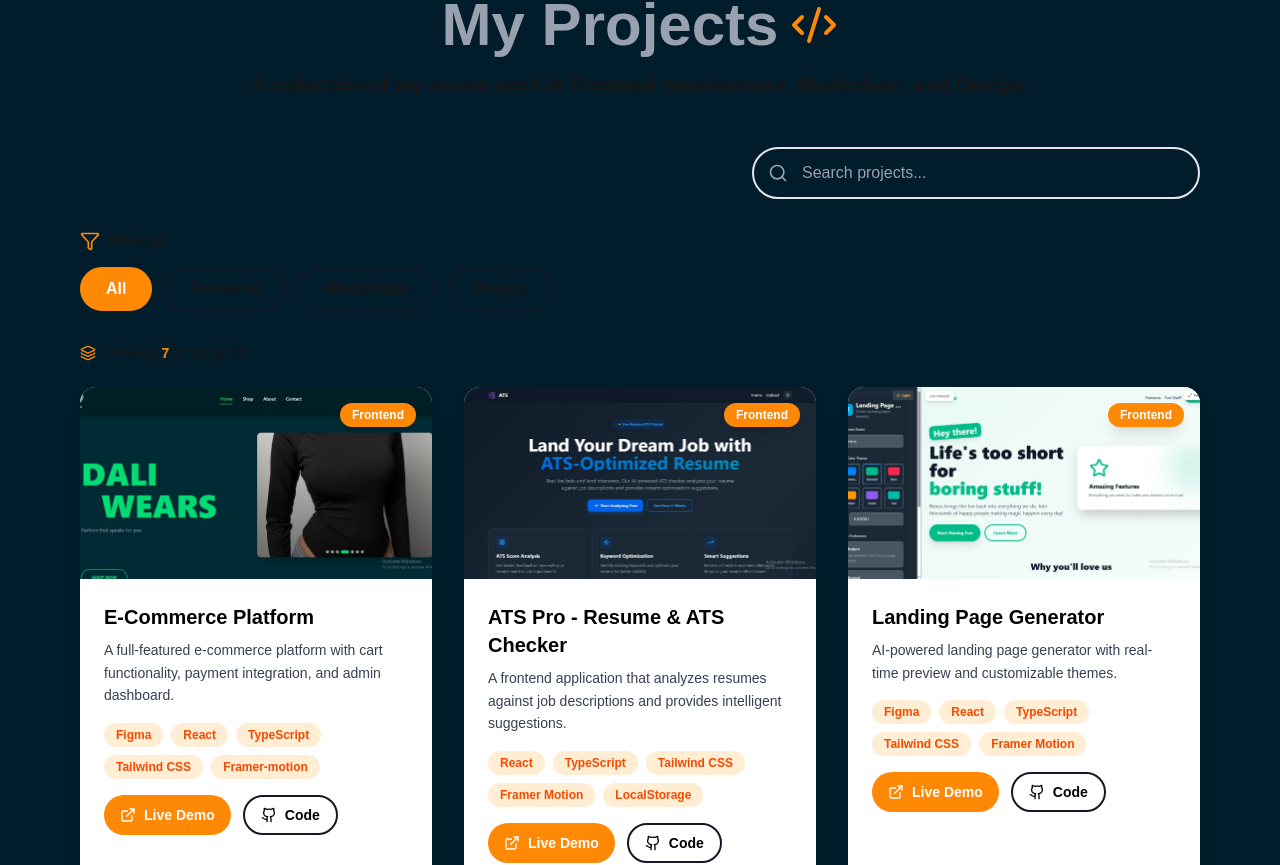
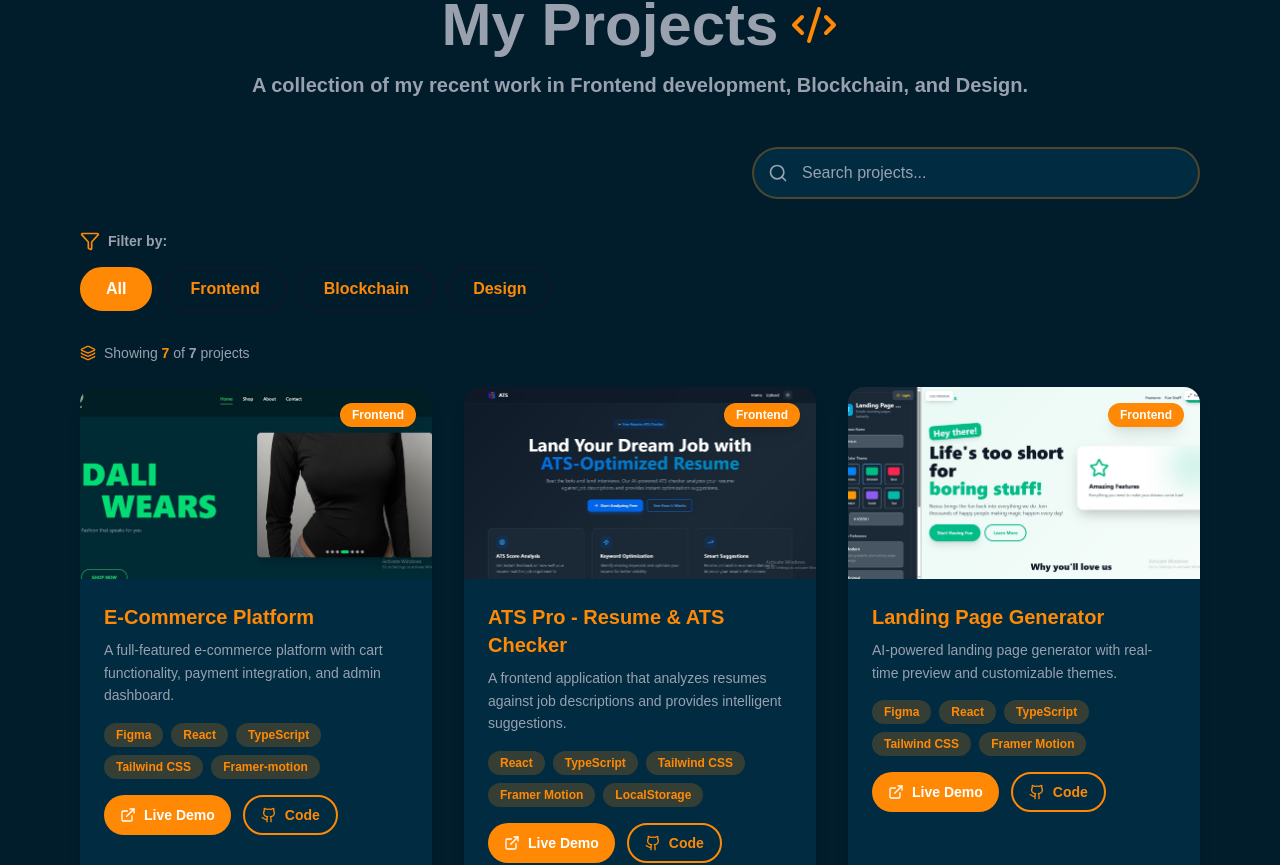
Before and after one commit to Idraezy/portfolio-v2, a Next.js app: page / in a window 1280 px wide. Shown: the part 1791-2656 px from the top of the page. Built offline with nearby package versions, Linux system fonts and the light colour scheme.

Commit message:
Refactor color scheme for light mode consistency
Updated Home and Projects sections to use a consistent orange and gray color palette, removing dark mode-specific classes and ensuring uniform appearance across components. This improves visual coherence and simplifies the color management in the UI.

```diff
--- a/app/sections/Home.tsx
+++ b/app/sections/Home.tsx
@@ -120,7 +120,7 @@ export default function Home() {
           {/* Name */}
           <motion.h1
             className="text-4xl sm:text-5xl md:text-6xl lg:text-7xl font-bold
-                       text-[#001D2A] dark:text-orange-400
+                        text-orange-400
                        text-center lg:text-left mt-2"
             initial={{ opacity: 0, x: -30 }}
             animate={{ opacity: 1, x: 0 }}
--- a/app/sections/Projects.tsx
+++ b/app/sections/Projects.tsx
@@ -155,7 +155,7 @@ export default function Projects() {
             </h1>
             <Code2 className="w-8 h-8 sm:w-10 sm:h-10 md:w-12 md:h-12 text-orange-400" />
           </div>
-          <p className="text-sm sm:text-base md:text-lg lg:text-xl dark:text-gray-400 font-semibold text-center">
+          <p className="text-sm sm:text-base md:text-lg lg:text-xl text-gray-400 font-semibold text-center">
             A collection of my recent work in Frontend development, Blockchain, and Design.
           </p>
         </motion.div>
@@ -174,7 +174,7 @@ export default function Projects() {
               placeholder="Search projects..."
               value={searchQuery}
               onChange={(e) => setSearchQuery(e.target.value)}
-              className="w-full pl-12 pr-4 py-3 rounded-full dark:bg-[#012b40] border-2 border-gray-200 dark:border-orange-400/30 dark:text-gray-400 placeholder-gray-400 focus:outline-none focus:border-orange-400 transition-all duration-300"
+              className="w-full pl-12 pr-4 py-3 rounded-full bg-[#012b40] border-2 border-orange-400/30 text-gray-400 placeholder-gray-400 focus:outline-none focus:border-orange-400 transition-all duration-300"
             />
           </div>
         </motion.div>
@@ -188,7 +188,7 @@ export default function Projects() {
         >
           <div className="flex items-center gap-2 mb-4">
             <Filter className="w-4 h-4 sm:w-5 sm:h-5 text-orange-400" />
-            <span className="text-xs sm:text-sm font-semibold dark:text-gray-400">Filter by:</span>
+            <span className="text-xs sm:text-sm font-semibold text-gray-400">Filter by:</span>
           </div>
           <div className="flex flex-wrap gap-2 sm:gap-3">
             {categories.map((category) => (
@@ -198,7 +198,7 @@ export default function Projects() {
                 className={`px-4 sm:px-6 py-1.5 sm:py-2 rounded-full text-sm sm:text-base font-semibold transition-all duration-300 border-2 ${
                   selectedCategory === category
                     ? 'bg-orange-400 text-white border-orange-400 cursor-pointer'
-                    : 'bg-transparent border-[#111827] dark:text-orange-400 hover:bg-orange-400 hover:text-white hover:border-orange-400 dark:hover:text-white cursor-pointer'
+                    : 'bg-transparent border-[#111827] text-orange-400 hover:bg-orange-400  hover:border-orange-400 hover:text-white cursor-pointer'
                 }`}
               >
                 {category}
@@ -211,7 +211,7 @@ export default function Projects() {
         <motion.div
           initial={{ opacity: 0 }}
           animate={{ opacity: 1 }}
-          className="mb-6 flex items-center gap-2 text-sm dark:text-gray-400"
+          className="mb-6 flex items-center gap-2 text-sm text-gray-400"
         >
           <Layers className="w-4 h-4 text-orange-400" />
           <span>Showing <span className="font-bold text-orange-400">{filteredProjects.length}</span> of <span className="font-bold">{projects.length}</span> projects</span>
@@ -236,7 +236,7 @@ export default function Projects() {
                 transition: { duration: 0.3 }
               }}
               whileTap={{ scale: 0.98 }}
-              className="group relative bg-white dark:bg-[#012b40] rounded-2xl overflow-hidden shadow-lg hover:shadow-2xl transition-all duration-300"
+              className="group relative bg-[#012b40] rounded-2xl overflow-hidden shadow-lg hover:shadow-2xl transition-all duration-300"
               style={{ transformStyle: 'preserve-3d' }}
             >
               {/* Animated Border Glow */}
@@ -257,7 +257,7 @@ export default function Projects() {
               />
 
               {/* Project Image */}
-              <div className="relative h-40 sm:h-48 overflow-hidden bg-gray-200 dark:bg-gray-700">
+              <div className="relative h-40 sm:h-48 overflow-hidden bg-gray-700">
                 <motion.img
                   src={project.image}
                   alt={project.title}
@@ -289,13 +289,13 @@ export default function Projects() {
               {/* Project Content */}
               <div className="p-4 sm:p-6 relative z-10">
                 <motion.h3
-                  className="text-lg sm:text-xl font-bold text-black dark:text-orange-400 mb-2"
+                  className="text-lg sm:text-xl font-bold text-orange-400 mb-2"
                   whileHover={{ x: 5 }}
                   transition={{ duration: 0.2 }}
                 >
                   {project.title}
                 </motion.h3>
-                <p className="text-xs sm:text-sm text-gray-700 dark:text-gray-400 mb-4 leading-relaxed line-clamp-3">
+                <p className="text-xs sm:text-sm text-gray-400 mb-4 leading-relaxed line-clamp-3">
                   {project.description}
                 </p>
 
@@ -311,7 +311,7 @@ export default function Projects() {
                         scale: 1.1,
                         backgroundColor: 'rgba(251, 146, 60, 0.3)'
                       }}
-                      className="relative group/tech px-2 sm:px-3 py-0.5 sm:py-1 text-xs font-semibold bg-orange-100 dark:bg-orange-400/20 text-orange-600 dark:text-orange-400 rounded-full cursor-default"
+                      className="relative group/tech px-2 sm:px-3 py-0.5 sm:py-1 text-xs font-semibold bg-orange-400/20 text-orange-400 rounded-full cursor-default"
                       title={techDescriptions[tech] || tech}
                     >
                       {tech}
@@ -345,7 +345,7 @@ export default function Projects() {
                       rel="noopener noreferrer"
                       whileHover={{ scale: 1.05 }}
                       whileTap={{ scale: 0.95 }}
-                      className="flex items-center gap-1.5 sm:gap-2 px-3 sm:px-4 py-1.5 sm:py-2 border-2 border-[#111827] dark:border-orange-400 text-black dark:text-orange-400 rounded-full font-semibold hover:bg-orange-400 dark:hover:text-white hover:text-white hover:border-orange-400 transition-all duration-300 text-xs sm:text-sm"
+                      className="flex items-center gap-1.5 sm:gap-2 px-3 sm:px-4 py-1.5 sm:py-2 border-2 border-orange-400 text-orange-400 rounded-full font-semibold hover:bg-orange-400 hover:text-white  hover:border-orange-400 transition-all duration-300 text-xs sm:text-sm"
                     >
                       <Github className="w-3 h-3 sm:w-4 sm:h-4" />
                       <span>Code</span>
@@ -390,7 +390,7 @@ export default function Projects() {
             href="https://github.com/Idraezy"
             target="_blank"
             rel="noopener noreferrer"
-            className="inline-flex items-center gap-2 px-6 py-3 border-2 border-orange-400 dark:text-orange-400 rounded-full font-semibold hover:bg-orange-400 hover:text-white transition-all duration-300"
+            className="inline-flex items-center gap-2 px-6 py-3 border-2 border-orange-400 text-orange-400 rounded-full font-semibold hover:bg-orange-400 hover:text-white transition-all duration-300"
           >
             <Github className="w-5 h-5" />
             <span>View All Projects on GitHub</span>
@@ -416,7 +416,7 @@ export default function Projects() {
       </AnimatePresence>
 
       {/* Bottom Gradient Separator */}
-      <div className="bg-lightBg dark:bg-[#011C2A] px-4 sm:px-6 lg:px-8 mt-16">
+      <div className="bg-[#011C2A] px-4 sm:px-6 lg:px-8 mt-16">
         <motion.div
           initial={{ scaleX: 0 }}
           whileInView={{ scaleX: 1 }}
```
